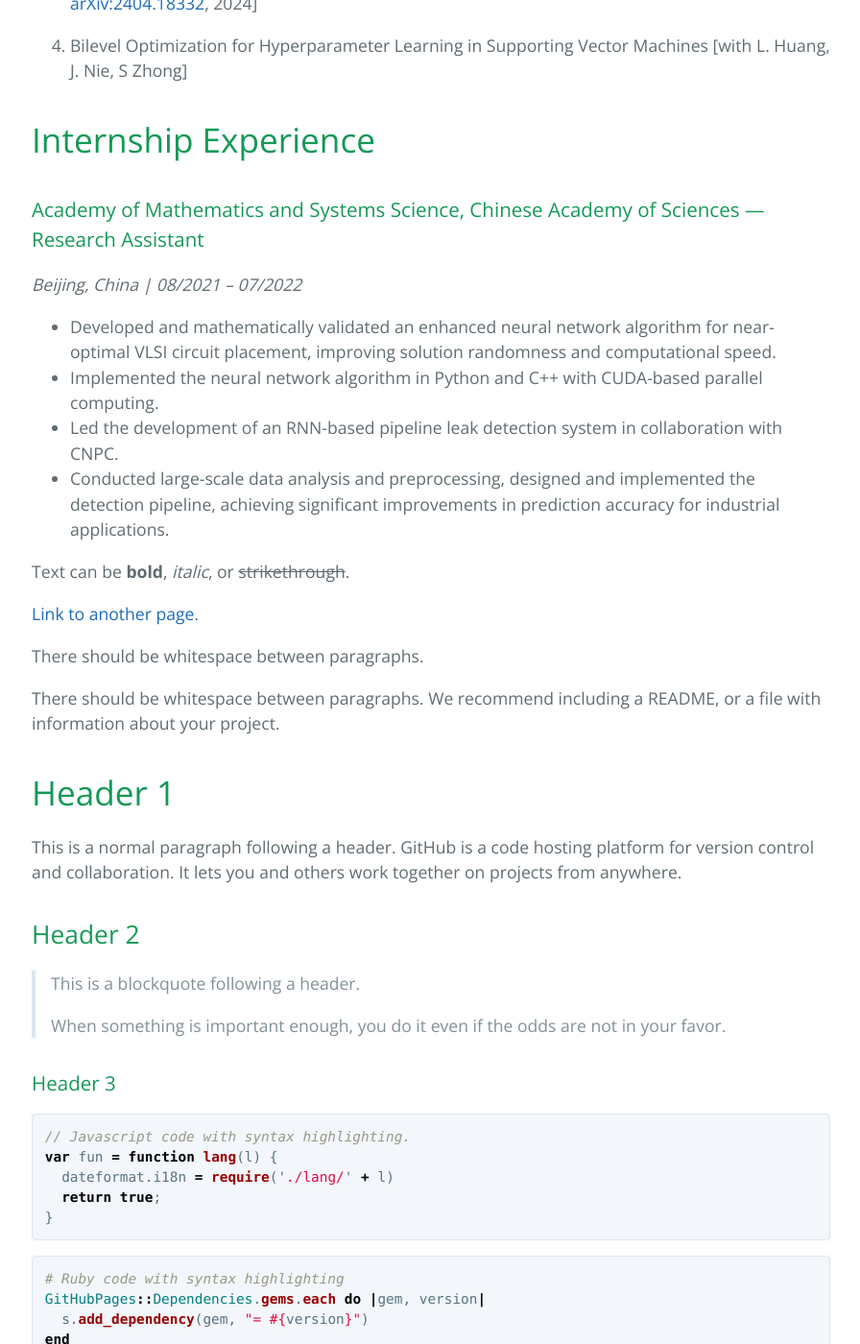
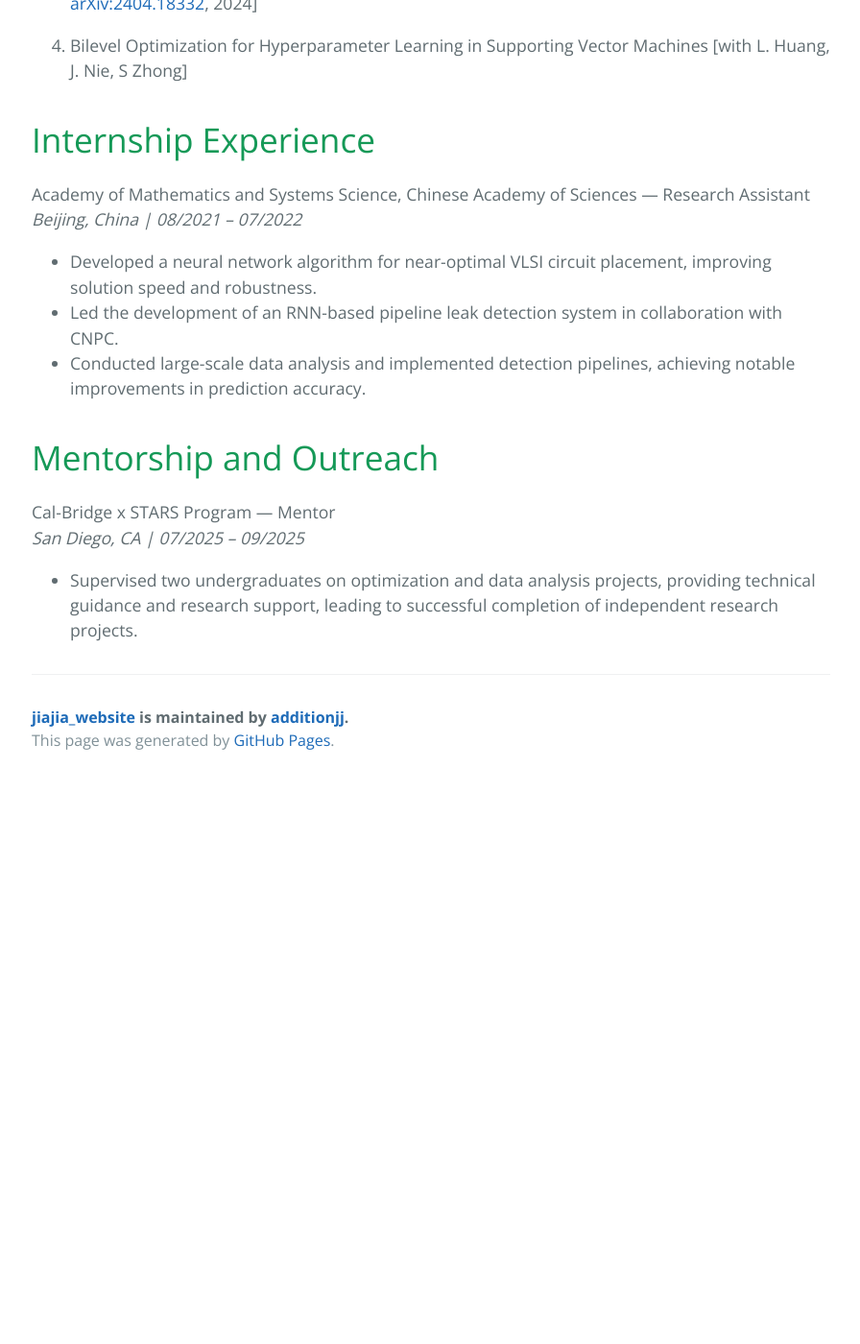
Before and after one commit to additionjj/jiajia_website, a Jekyll site: the page built from index.md, in a window 1280 px wide and 1400 px high, scrolled down 778 px. Shown: the whole window at 96% size, without its empty margins (191-1087 px from the left). Built offline with Jekyll 4.4.1, drawn with Linux system fonts in a browser that asks for light colours; after the commit the page ends 1593 px from its top, so only the background shows below that; some of the changed text lies outside the part shown.

Commit message:
Update index.md

````diff
--- a/index.md
+++ b/index.md
@@ -19,131 +19,14 @@ layout: default
    [with L. Huang, J. Nie, S Zhong]
 
 # Internship Experience
-### Academy of Mathematics and Systems Science, Chinese Academy of Sciences — Research Assistant
+Academy of Mathematics and Systems Science, Chinese Academy of Sciences — Research Assistant
 *Beijing, China | 08/2021 – 07/2022*
-
-- Developed and mathematically validated an enhanced neural network algorithm for near-optimal VLSI circuit placement, improving solution randomness and computational speed.
-- Implemented the neural network algorithm in Python and C++ with CUDA-based parallel computing.
+- Developed a neural network algorithm for near-optimal VLSI circuit placement, improving solution speed and robustness.
 - Led the development of an RNN-based pipeline leak detection system in collaboration with CNPC.
-- Conducted large-scale data analysis and preprocessing, designed and implemented the detection pipeline, achieving significant improvements in prediction accuracy for industrial applications.
+- Conducted large-scale data analysis and implemented detection pipelines, achieving notable improvements in prediction accuracy.
 
 
-Text can be **bold**, _italic_, or ~~strikethrough~~.
-
-[Link to another page](./another-page.html).
-
-There should be whitespace between paragraphs.
-
-There should be whitespace between paragraphs. We recommend including a README, or a file with information about your project.
-
-# Header 1
-
-This is a normal paragraph following a header. GitHub is a code hosting platform for version control and collaboration. It lets you and others work together on projects from anywhere.
-
-## Header 2
-
-> This is a blockquote following a header.
->
-> When something is important enough, you do it even if the odds are not in your favor.
-
-### Header 3
-
-```js
-// Javascript code with syntax highlighting.
-var fun = function lang(l) {
-  dateformat.i18n = require('./lang/' + l)
-  return true;
-}
-```
-
-```ruby
-# Ruby code with syntax highlighting
-GitHubPages::Dependencies.gems.each do |gem, version|
-  s.add_dependency(gem, "= #{version}")
-end
-```
-
-#### Header 4
-
-*   This is an unordered list following a header.
-*   This is an unordered list following a header.
-*   This is an unordered list following a header.
-
-##### Header 5
-
-1.  This is an ordered list following a header.
-2.  This is an ordered list following a header.
-3.  This is an ordered list following a header.
-
-###### Header 6
-
-| head1        | head two          | three |
-|:-------------|:------------------|:------|
-| ok           | good swedish fish | nice  |
-| out of stock | good and plenty   | nice  |
-| ok           | good `oreos`      | hmm   |
-| ok           | good `zoute` drop | yumm  |
-
-### There's a horizontal rule below this.
-
-* * *
-
-### Here is an unordered list:
-
-*   Item foo
-*   Item bar
-*   Item baz
-*   Item zip
-
-### And an ordered list:
-
-1.  Item one
-1.  Item two
-1.  Item three
-1.  Item four
-
-### And a nested list:
-
-- level 1 item
-  - level 2 item
-  - level 2 item
-    - level 3 item
-    - level 3 item
-- level 1 item
-  - level 2 item
-  - level 2 item
-  - level 2 item
-- level 1 item
-  - level 2 item
-  - level 2 item
-- level 1 item
-
-### Small image
-
-![Octocat](https://github.githubassets.com/images/icons/emoji/octocat.png)
-
-### Large image
-
-![Branching](https://guides.github.com/activities/hello-world/branching.png)
-
-
-### Definition lists can be used with HTML syntax.
-
-<dl>
-<dt>Name</dt>
-<dd>Godzilla</dd>
-<dt>Born</dt>
-<dd>1952</dd>
-<dt>Birthplace</dt>
-<dd>Japan</dd>
-<dt>Color</dt>
-<dd>Green</dd>
-</dl>
-
-```
-Long, single-line code blocks should not wrap. They should horizontally scroll if they are too long. This line should be long enough to demonstrate this.
-```
-
-```
-The final element.
-```
+# Mentorship and Outreach
+Cal-Bridge x STARS Program — Mentor
+*San Diego, CA | 07/2025 – 09/2025*
+- Supervised two undergraduates on optimization and data analysis projects, providing technical guidance and research support, leading to successful completion of independent research projects.
````
